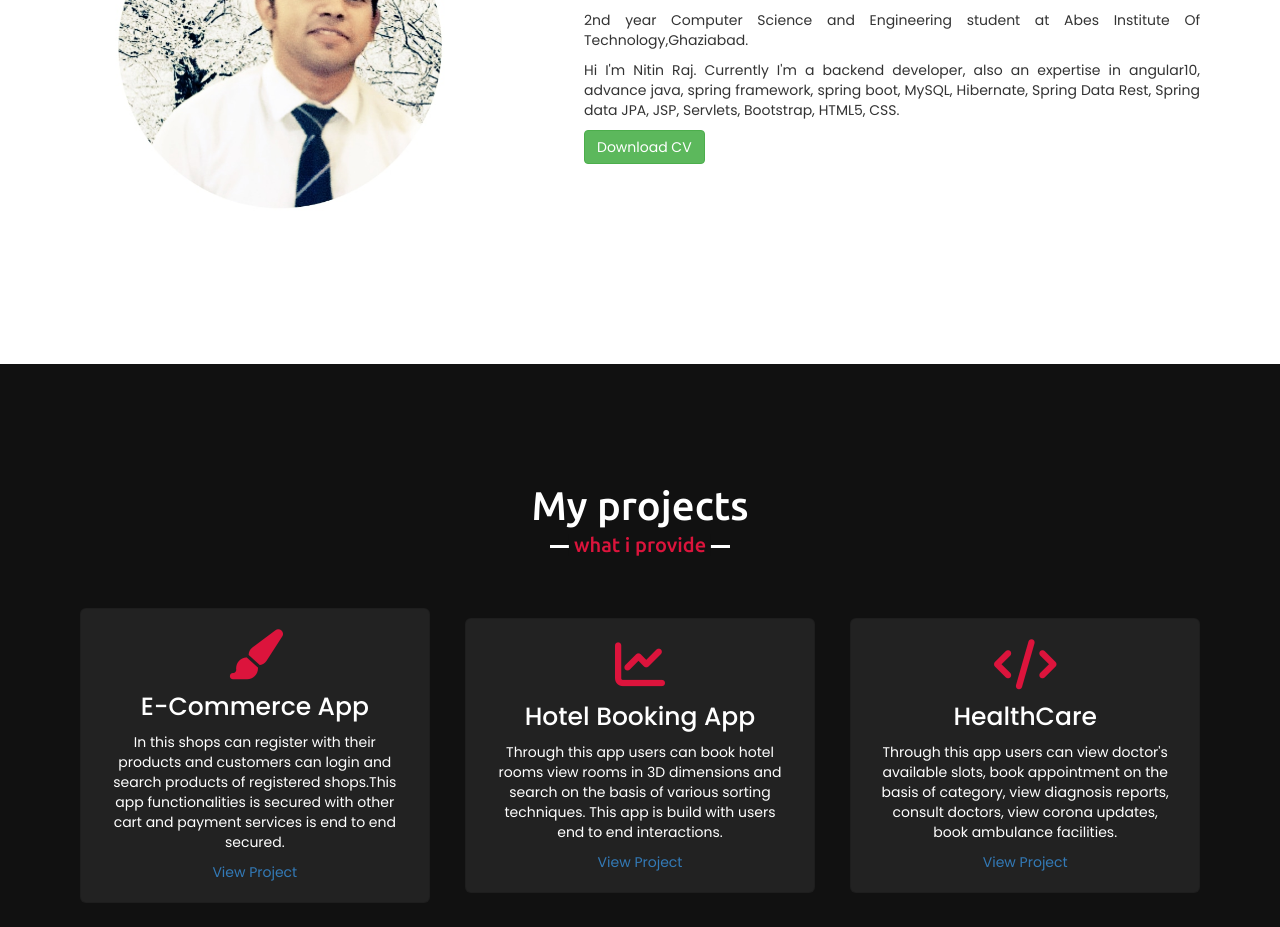
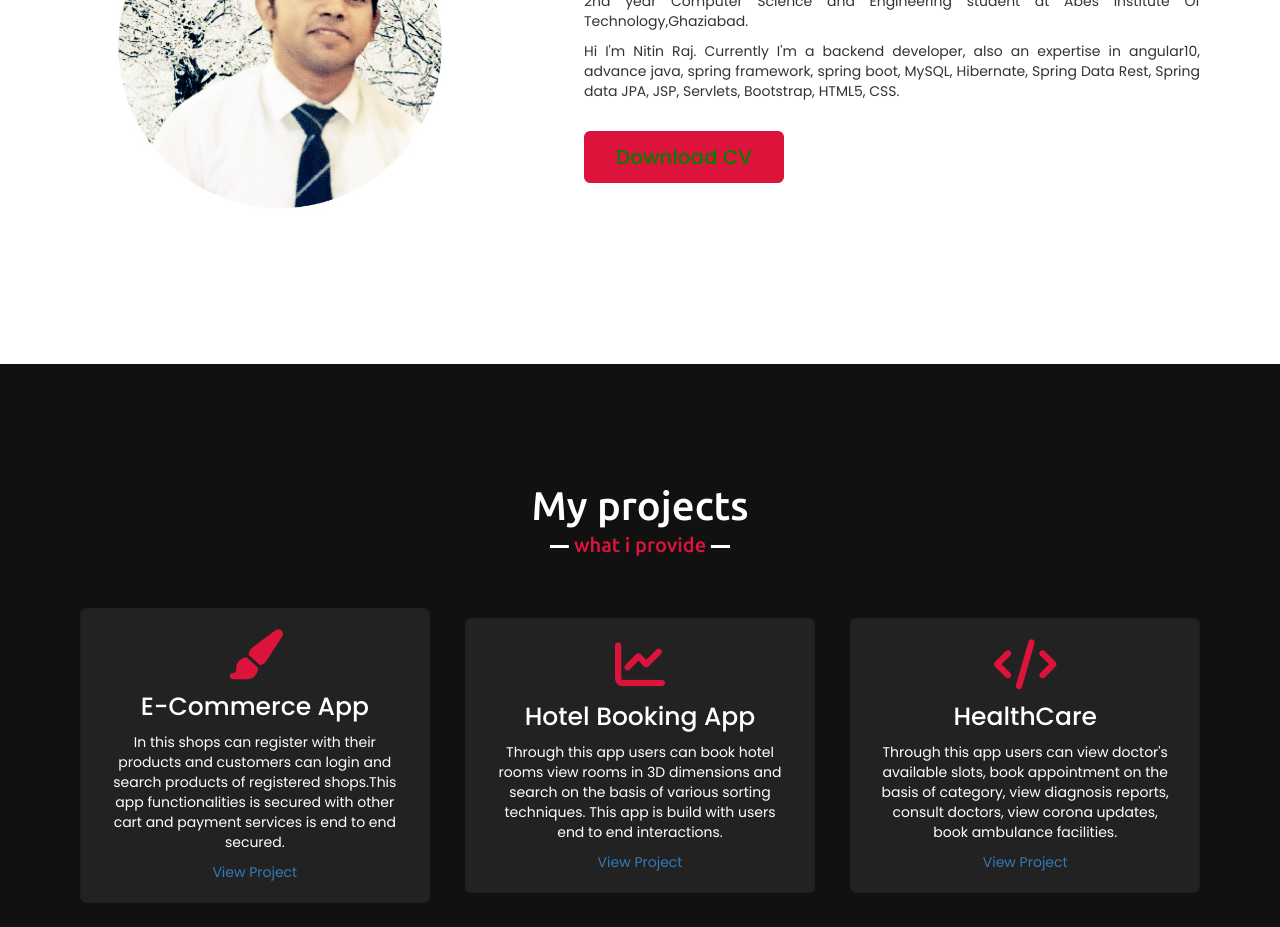
Before and after one commit to nitinraj2001/my-portfolio, an Angular app: page / in a window 1280 px wide. Shown: the part 1180-2107 px from the top of the page. Built offline with nearby package versions, Linux system fonts and the light colour scheme.

Commit message:
Update home.component.html

```diff
--- a/src/app/portfolio/home/home.component.html
+++ b/src/app/portfolio/home/home.component.html
@@ -29,7 +29,7 @@ I'm Nitin and I'm a <span class="typing-2"></span></div>
 <p>
 2nd year Computer Science and Engineering student at Abes Institute Of Technology,Ghaziabad. </p>
 <p>Hi I'm Nitin Raj. Currently I'm a backend developer, also an expertise in angular10, advance java, spring framework, spring boot, MySQL, Hibernate, Spring Data Rest, Spring data JPA, JSP, Servlets, Bootstrap, HTML5, CSS.</p>
-<button class="btn btn-success">Download CV</button>
+  <a href="https://drive.google.com/drive/u/1/my-drive" style="color:green;">Download CV</a>
             </div>
 </div>
 </div>
```
